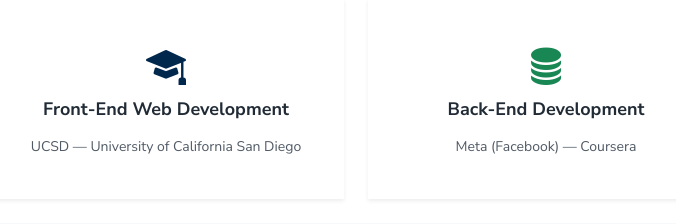
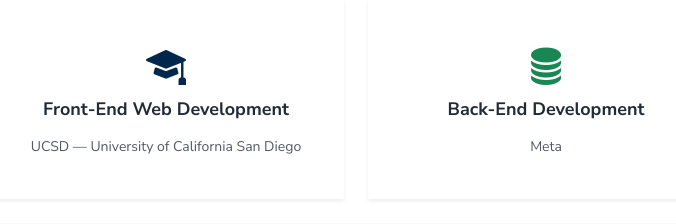
Before and after one commit to kelsonbrito50/ecommdev-demo, a Django app: page /servicos/ in a window 1280 px wide. Shown: the part 533-757 px from the top of the page, without its empty margins (284-960 px from the left). Run offline with Django 5.2, Linux system fonts and the light colour scheme; data comes from the database, SQL or seed files in the repository; data that the repository does not hold is empty; parts of the project's set-up code (start-up, migrations or seed data) failed here and were passed over.

Commit message:
fix: Back-End cert — Meta only

```diff
--- a/templates/servicos/lista.html
+++ b/templates/servicos/lista.html
@@ -36,7 +36,7 @@
                     <div class="card-body">
                         <i class="bi bi-database-fill text-success fs-1 mb-3"></i>
                         <h6 class="fw-bold">Back-End Development</h6>
-                        <p class="text-muted small mb-1">Meta (Facebook) — Coursera</p>
+                        <p class="text-muted small mb-1">Meta</p>
                     </div>
                 </div>
             </div>
```
